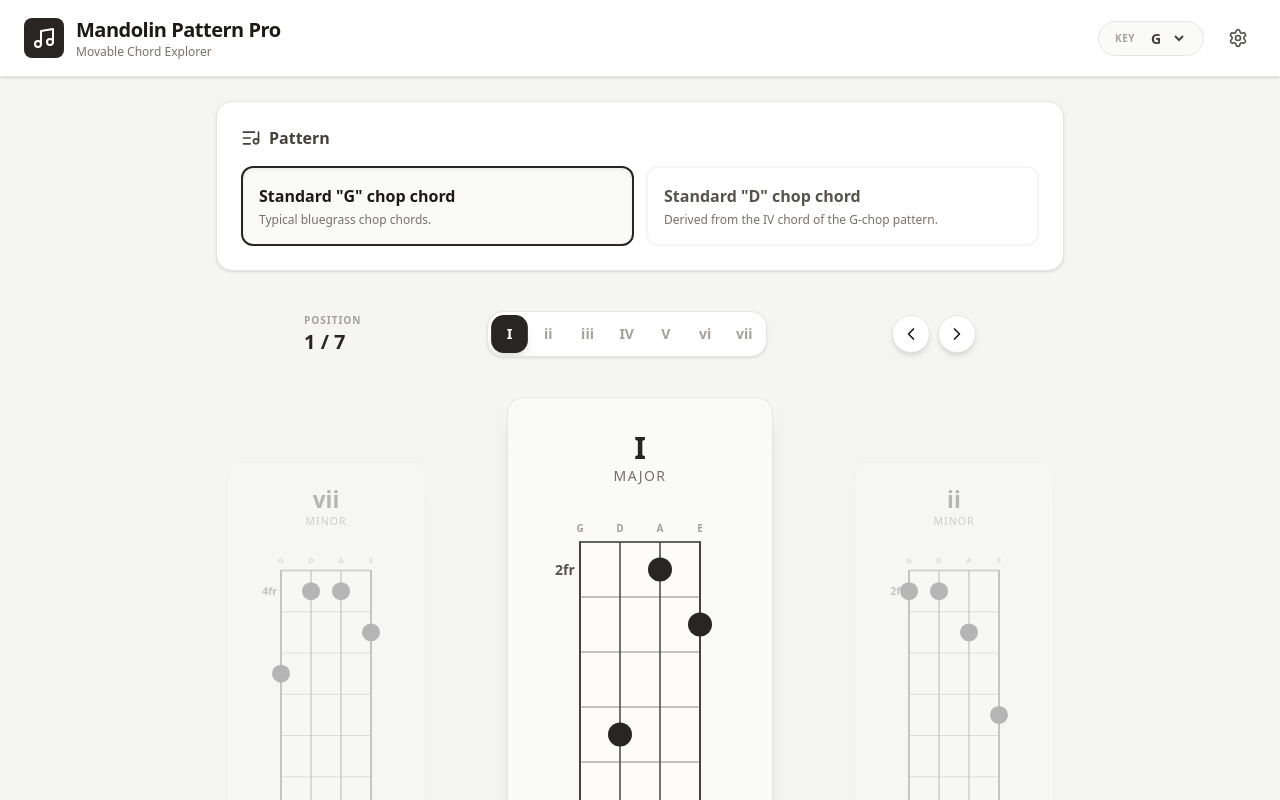
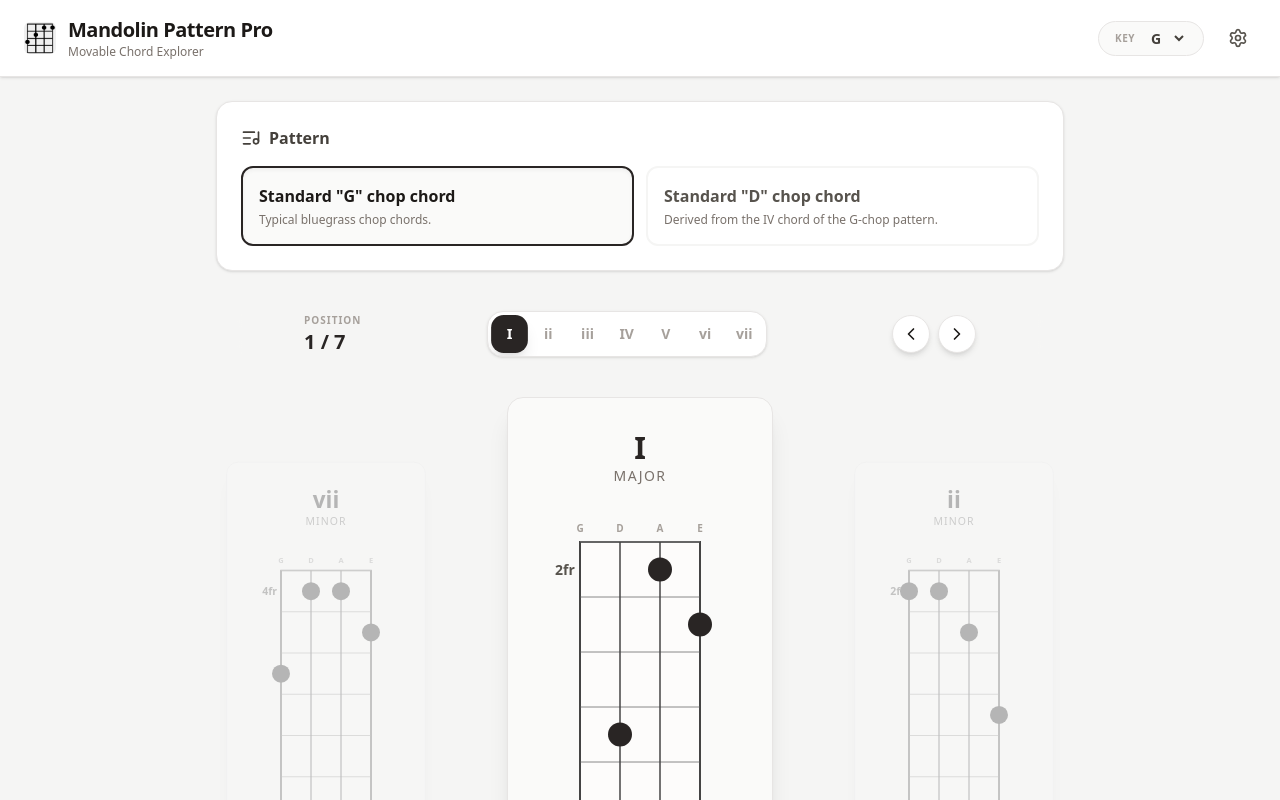
Before and after one commit to bartnash/mando-pattern, a React (Vite) app: page / in a window 1280 px wide. Shown: the top 800 px of the page. Built offline with nearby package versions, Linux system fonts and the light colour scheme; the HTML template or start-up script is replaced by a standard one.

Commit message:
Using favicon as logo elsewhere.

```diff
--- a/index.html
+++ b/index.html
@@ -2,8 +2,8 @@
 <html lang="en">
   <head>
     <meta charset="UTF-8" />
-    <link rel="icon" type="image/svg+xml" href="/favicon.svg" />
-    <link rel="apple-touch-icon" href="/apple-touch-icon.svg" />
+    <link rel="icon" type="image/svg+xml" href="favicon.svg" />
+    <link rel="apple-touch-icon" href="apple-touch-icon.svg" />
     <meta name="viewport" content="width=device-width, initial-scale=1.0" />
     <title>Mandolin Pattern Pro</title>
   </head>
--- a/src/App.tsx
+++ b/src/App.tsx
@@ -1,6 +1,6 @@
 import { useState, useEffect } from 'react';
 import { motion, AnimatePresence } from 'motion/react';
-import { ChevronLeft, ChevronRight, Music, Info, Settings, ListMusic } from 'lucide-react';
+import { ChevronLeft, ChevronRight, Info, Settings, ListMusic } from 'lucide-react';
 import { DEFAULT_PATTERNS } from './constants';
 import { ChordDiagram } from './components/ChordDiagram';
 import { FullNeckView } from './components/FullNeckView';
@@ -65,9 +65,7 @@ export default function App() {
       {/* Header */}
       <header className={`bg-white border-b border-stone-200 px-6 py-4 flex items-center justify-between sticky z-50 shadow-sm transition-all duration-300 ${isScrolled ? 'top-[-80px]' : 'top-0'}`}>
         <div className="flex items-center gap-3">
-          <div className="bg-stone-800 p-2 rounded-lg">
-            <Music className="text-white w-6 h-6" />
-          </div>
+          <img src="favicon.svg" alt="Logo" className="w-8 h-8 rounded-md" />
           <div>
             <h1 className="text-xl font-bold tracking-tight">Mandolin Pattern Pro</h1>
             <p className="text-xs text-stone-500 font-medium">Movable Chord Explorer</p>
```
Also changed, not shown: public/favicon.svg.
